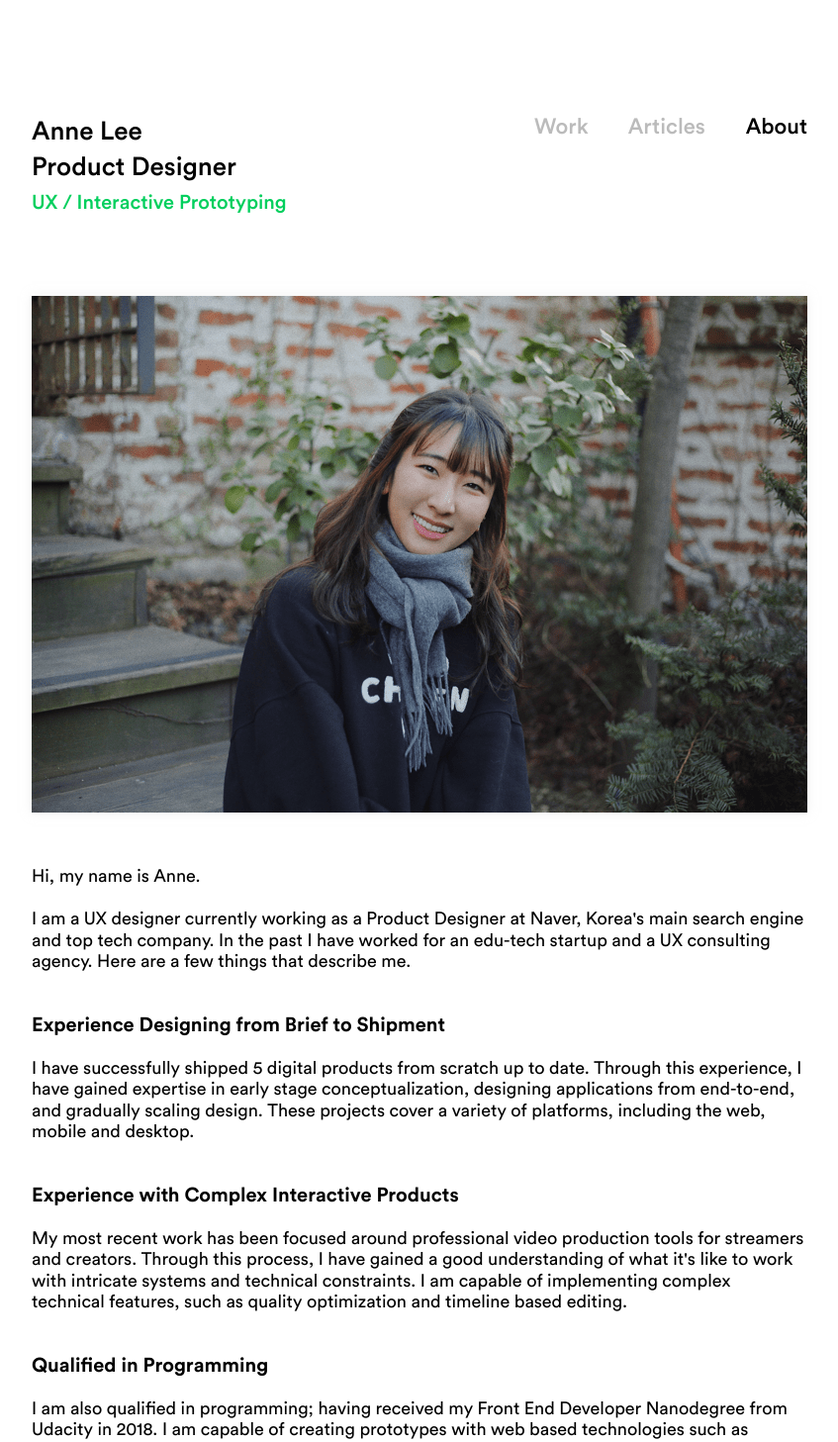
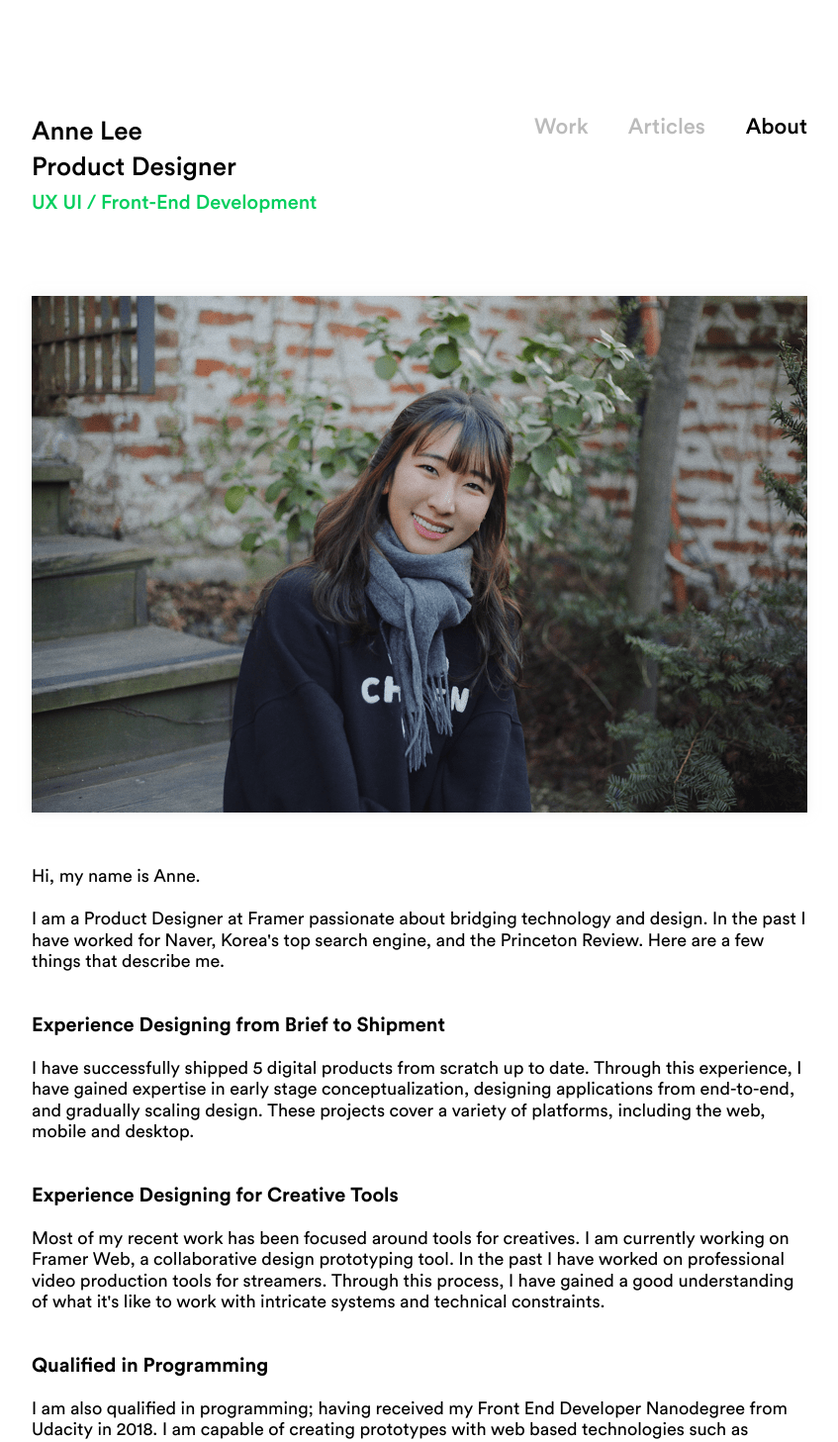
Before and after one commit to hermy0211/portfolio, a React (Create React App) app: page /#/about in a window 1280 px wide. Shown: the top 1457 px of the page at 99% size, without its empty margins (216-1063 px from the left). Built offline with nearby package versions, Linux system fonts and the light colour scheme.

Commit message:
Updated Framer Experience

```diff
--- a/src/About.js
+++ b/src/About.js
@@ -60,7 +60,7 @@ class About extends Component {
             Product Designer
           </div>
           <div className="speciality">
-            UX / Interactive Prototyping
+            UX UI / Front-End Development
           </div>
         </section>
         <section className="about">
@@ -69,15 +69,15 @@ class About extends Component {
               <div className="about-content">
                 <div>
                   Hi, my name is Anne.<br/><br/>
-                  I am a UX designer currently working as a Product Designer at Naver, the #1 tech company in South Korea. In the past I have worked for an edu-tech startup and a UX consulting agency. Here are a few things that describe me.<br/><br/><br/>
+                  I am a Product Designer at Framer passionate about bridging technology and design. In the past I have worked for Naver, Korea's top search engine, and the Princeton Review. Here are a few things that describe me.<br/><br/><br/>
                 </div>
                 <div data-aos="fade-up">
                   <span className="about-title">Experience Designing from Brief to Shipment</span><br/><br/>
                   I have successfully shipped 5 digital products from scratch up to date. Through this experience, I have gained expertise in early stage conceptualization, designing applications from end-to-end, and gradually scaling design. These projects cover a variety of platforms, including the web, mobile and desktop.<br/><br/><br/>
                 </div>
                 <div data-aos="fade-up">
-                  <span className="about-title">Experience with Complex Interactive Products</span><br/><br/>
-                  My most recent work has been focused around professional video production tools for streamers and creators. Through this process, I have gained a good understanding of what it's like to work with intricate systems and technical constraints. I am capable of implementing complex technical features, such as quality optimization and timeline based editing.<br/><br/><br/>
+                  <span className="about-title">Experience Designing for Creative Tools</span><br/><br/>
+                  Most of my recent work has been focused around tools for creatives. I am currently working on Framer Web, a collaborative design prototyping tool. In the past I have worked on professional video production tools for streamers. Through this process, I have gained a good understanding of what it's like to work with intricate systems and technical constraints.<br/><br/><br/>
                 </div>
                 <div data-aos="fade-up">
                 <span className="about-title">Qualified in Programming</span><br/><br/>
@@ -88,15 +88,15 @@ class About extends Component {
               <div className="about-content">
                 <div>
                   Hi, my name is Anne.<br/><br/>
-                  I am a UX designer currently working as a Product Designer at Naver, Korea's main search engine and top tech company. In the past I have worked for an edu-tech startup and a UX consulting agency. Here are a few things that describe me.<br/><br/><br/>
+                  I am a Product Designer at Framer passionate about bridging technology and design. In the past I have worked for Naver, Korea's top search engine, and the Princeton Review. Here are a few things that describe me.<br/><br/><br/>
                 </div>
                 <div data-aos="">
                   <span className="about-title">Experience Designing from Brief to Shipment</span><br/><br/>
                   I have successfully shipped 5 digital products from scratch up to date. Through this experience, I have gained expertise in early stage conceptualization, designing applications from end-to-end, and gradually scaling design. These projects cover a variety of platforms, including the web, mobile and desktop.<br/><br/><br/>
                 </div>
                 <div data-aos="">
-                  <span className="about-title">Experience with Complex Interactive Products</span><br/><br/>
-                  My most recent work has been focused around professional video production tools for streamers and creators. Through this process, I have gained a good understanding of what it's like to work with intricate systems and technical constraints. I am capable of implementing complex technical features, such as quality optimization and timeline based editing.<br/><br/><br/>
+                  <span className="about-title">Experience Designing for Creative Tools</span><br/><br/>
+                  Most of my recent work has been focused around tools for creatives. I am currently working on Framer Web, a collaborative design prototyping tool. In the past I have worked on professional video production tools for streamers. Through this process, I have gained a good understanding of what it's like to work with intricate systems and technical constraints.<br/><br/><br/>
                 </div>
                 <div data-aos="">
                   <span className="about-title">Qualified in Programming</span><br/><br/>
--- a/src/Articles.js
+++ b/src/Articles.js
@@ -69,7 +69,7 @@ class Articles extends Component {
             Product Designer
           </div>
           <div className="speciality">
-            UX / Interactive Prototyping
+            UX UI / Front-End Development
           </div>
         </section>
         <section className="articles">
--- a/src/Main.js
+++ b/src/Main.js
@@ -66,7 +66,7 @@ class Main extends Component {
             Product Designer
           </div>
           <div className="speciality">
-            UX / Interactive Prototyping
+            UX UI / Front-End Development
           </div>
         </section>
         <section className="projects">
```
Also changed, not shown: 1 other file (tests, documents, lock files or other folders).
